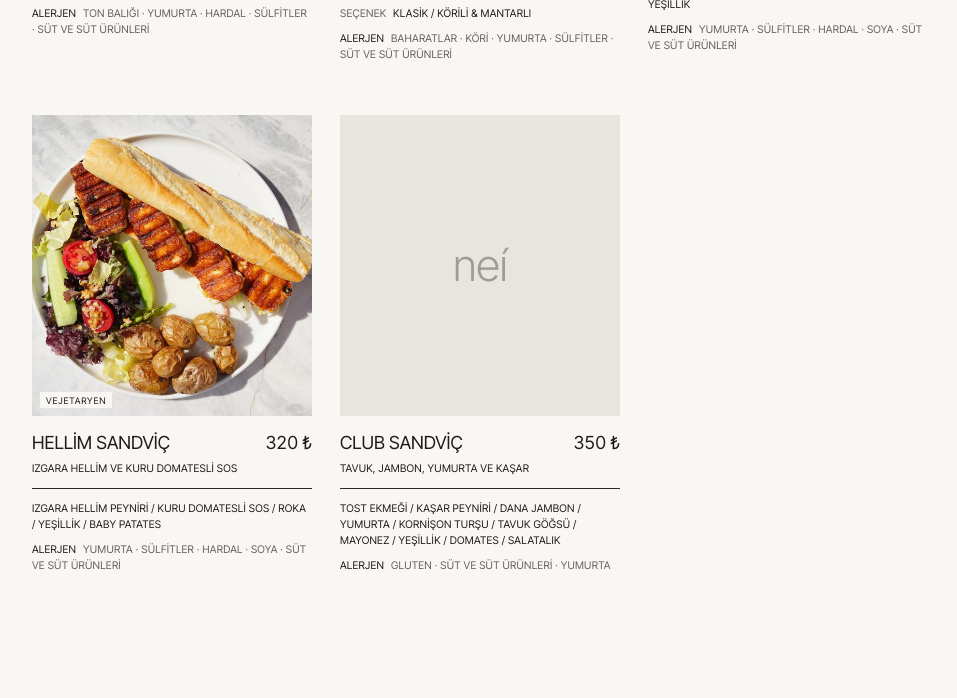
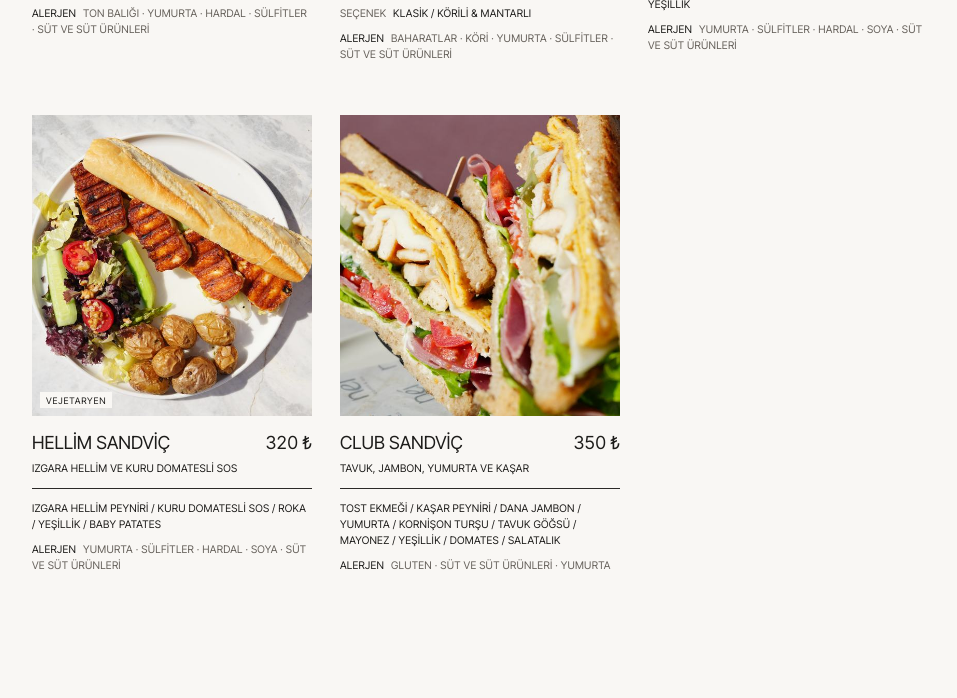
Before and after one commit to neicoffee/nei-coffee, a plain HTML site: page index.html in a window 1280 px wide. Shown: the part 7077-7775 px from the top of the page, without its empty margins (160-1117 px from the left). Drawn offline with Linux system fonts and the light colour scheme.

Commit message:
Add files via upload

```diff
--- a/index.html
+++ b/index.html
@@ -470,7 +470,7 @@ const ITEMS = [
    ing:{tr:['Izgara hellim peyniri','Kuru domatesli sos','Roka','Yeşillik','Baby patates'], en:['Grilled halloumi','Sun-dried tomato sauce','Rocket','Greens','Baby potatoes']},
    alg:['egg','sulphite','mustard','soy','milk'], diet:['veg']},
 
-  {id:'club-sandvic', cat:'sandvic', img:null, price:350,
+  {id:'club-sandvic', cat:'sandvic', img:'club', price:350,
    name:{tr:'Club Sandviç', en:'Club Sandwich'},
    sub:{tr:'Tavuk, jambon, yumurta ve kaşar', en:'Chicken, ham, egg and kashar'},
    about:{tr:'Tost ekmeği arasında tavuk göğsü, dana jambon, yumurta, kaşar peyniri, kornişon turşu ve mayonez; yanına yeşillik, domates ve salatalık ile servis edilir.',
```
Also changed, not shown: club.jpg (added).
